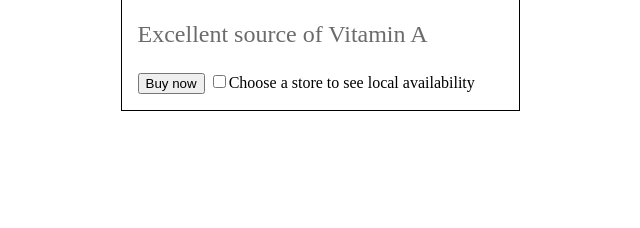
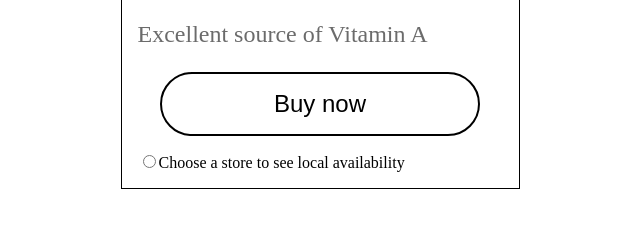
Before and after one commit to valer4icc/product-card, a plain HTML site: page index.html in a window 1280 px wide. Shown: the part 428-656 px from the top of the page, without its empty margins (320-960 px from the left). Drawn offline with Linux system fonts and the light colour scheme.

Commit message:
add button style buton flex and change checkbox to radio

```diff
--- a/index.html
+++ b/index.html
@@ -13,8 +13,10 @@
       <h1>waterlemon</h1>
       <p>⭐⭐⭐⭐⭐ No reviews</p>
       <p class="vitamin-dec">Excellent source of Vitamin A</p>
-      <button>Buy now</button>
-      <input type="checkbox" />Choose a store to see local availability
+      <div class="buton-flex">
+        <button>Buy now</button>
+      </div>
+      <div><input type="radio" />Choose a store to see local availability</div>
     </main>
   </body>
 </html>
--- a/style.css
+++ b/style.css
@@ -13,3 +13,17 @@ img {
   color: rgb(107, 107, 107);
   font-size: x-large;
 }
+
+.buton-flex {
+  display: flex;
+  justify-content: center;
+}
+
+button {
+  padding: 1rem 7rem;
+  font-size: x-large;
+  border-radius: 2rem;
+  background-color: #ffffff;
+  border: 2px solid #000000;
+  margin-bottom: 1rem;
+}
```
